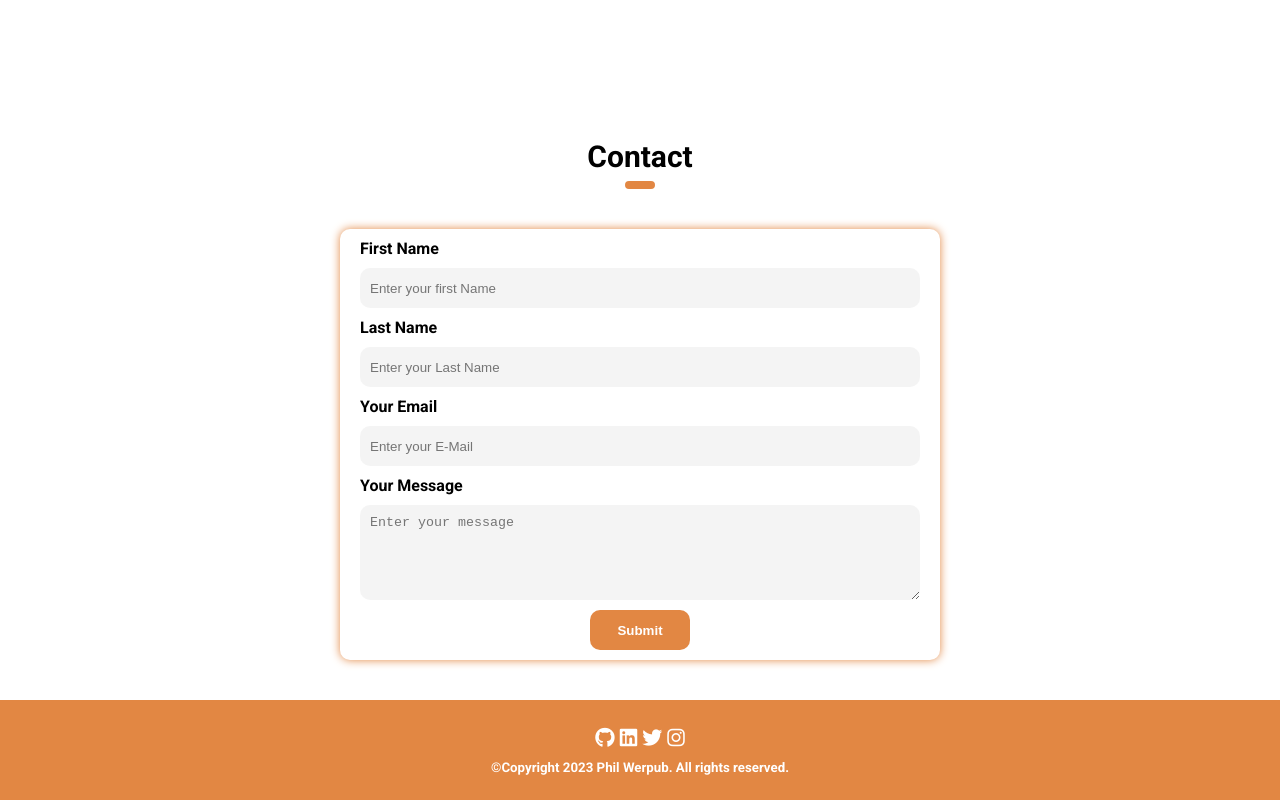
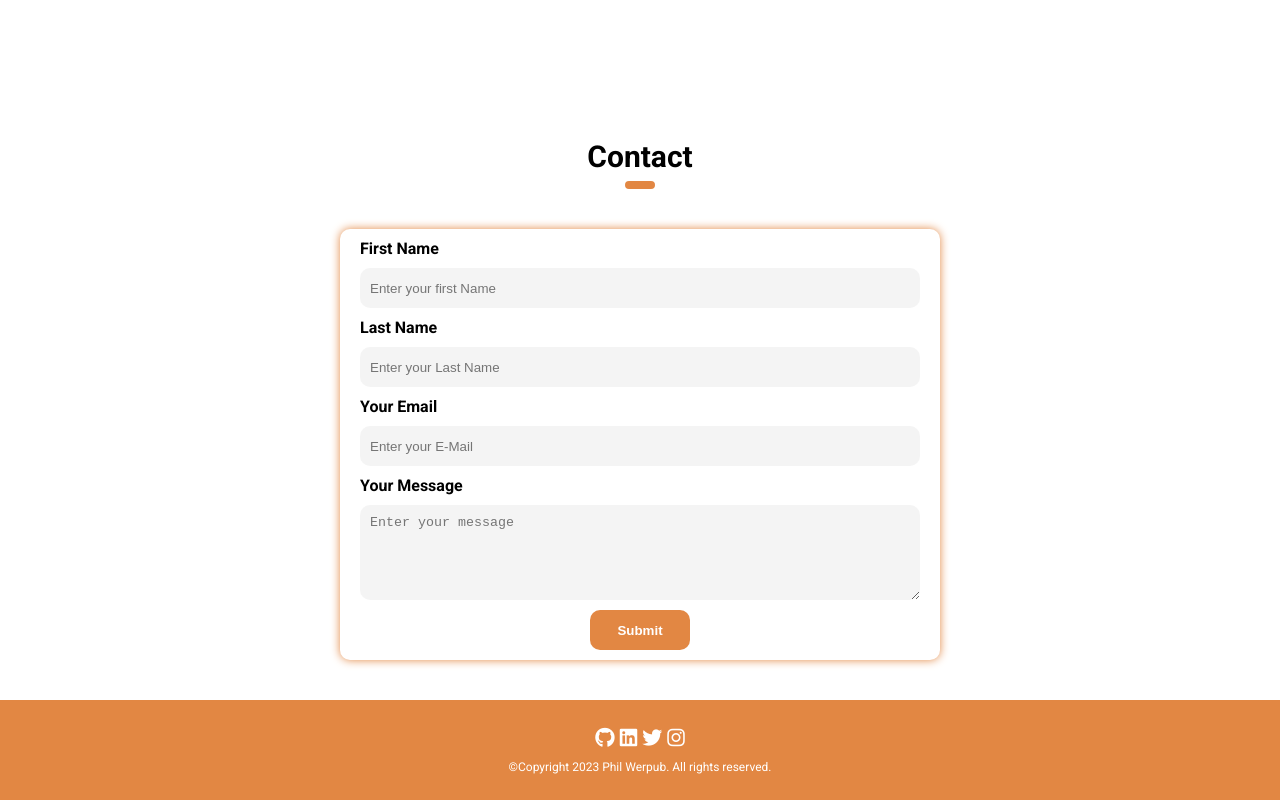
Before and after one commit to PhilV1/Portfolio_Website, a plain HTML site: page index.html in a window 1280 px wide. Shown: the part 1629-2429 px from the top of the page. Drawn offline with Linux system fonts and the light colour scheme.

Commit message:
Changed footer font

```diff
--- a/index.html
+++ b/index.html
@@ -169,7 +169,7 @@
       <a href="#" target="_blank"><i class="fa-brands fa-twitter" style="color: #ffffff;"></i></a>
       <a href="#" target="_blank"><i class="fa-brands fa-instagram" style="color: #ffffff;"></i></a>
     </div>
-    <h5>©Copyright 2023 Phil Werpub. All rights reserved. </h5>
+    <p>©Copyright 2023 Phil Werpub. All rights reserved. </p>
   </footer>
 
   <script src="./script.js"></script>
--- a/style.css
+++ b/style.css
@@ -471,9 +471,10 @@ footer {
   height: 10rem;
 }
 
-footer > h5 {
+footer > p {
   margin-top: 1rem;
   color: white;
+  font-size: 1.2rem;
 }
 
 .logoLinks {
```
